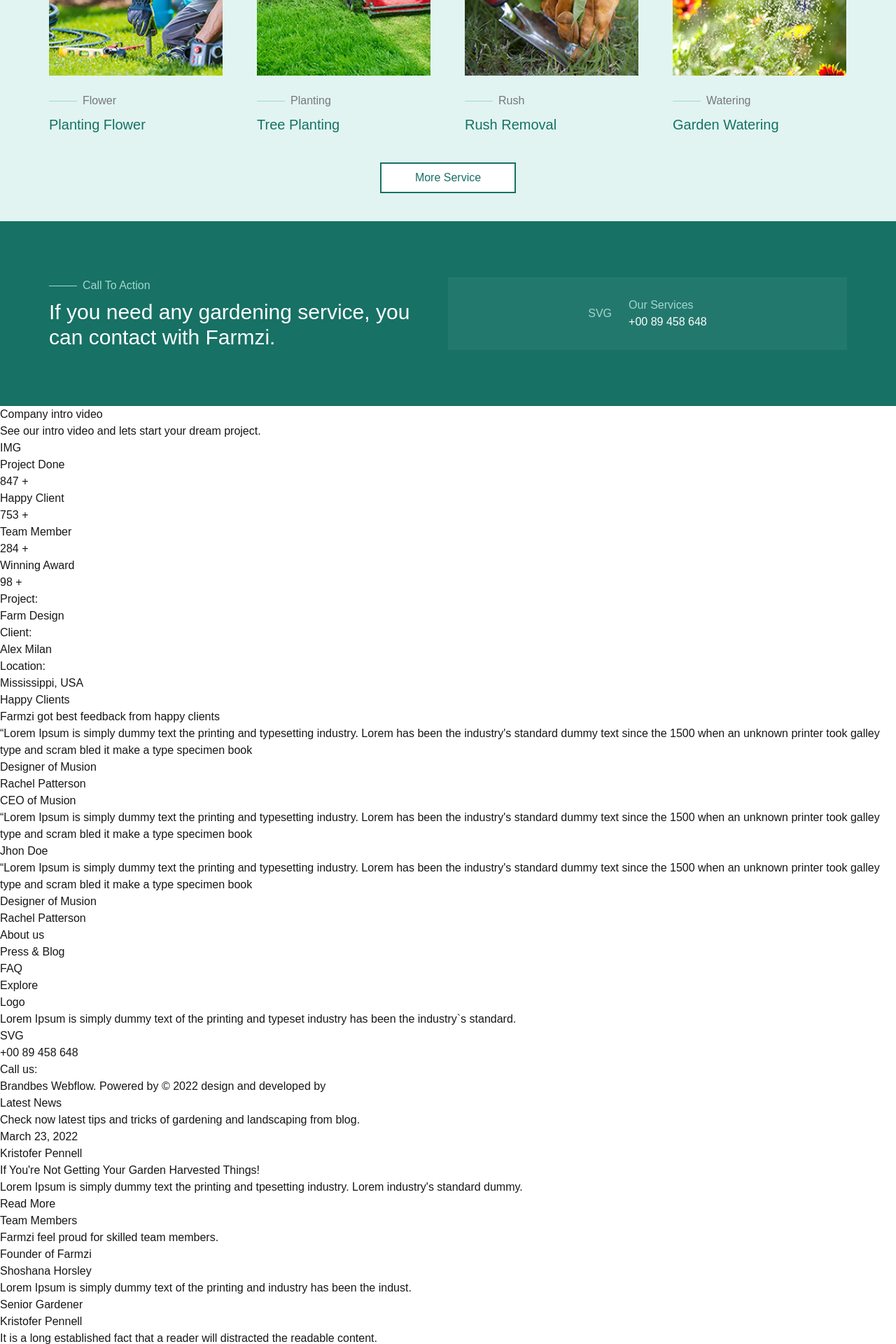
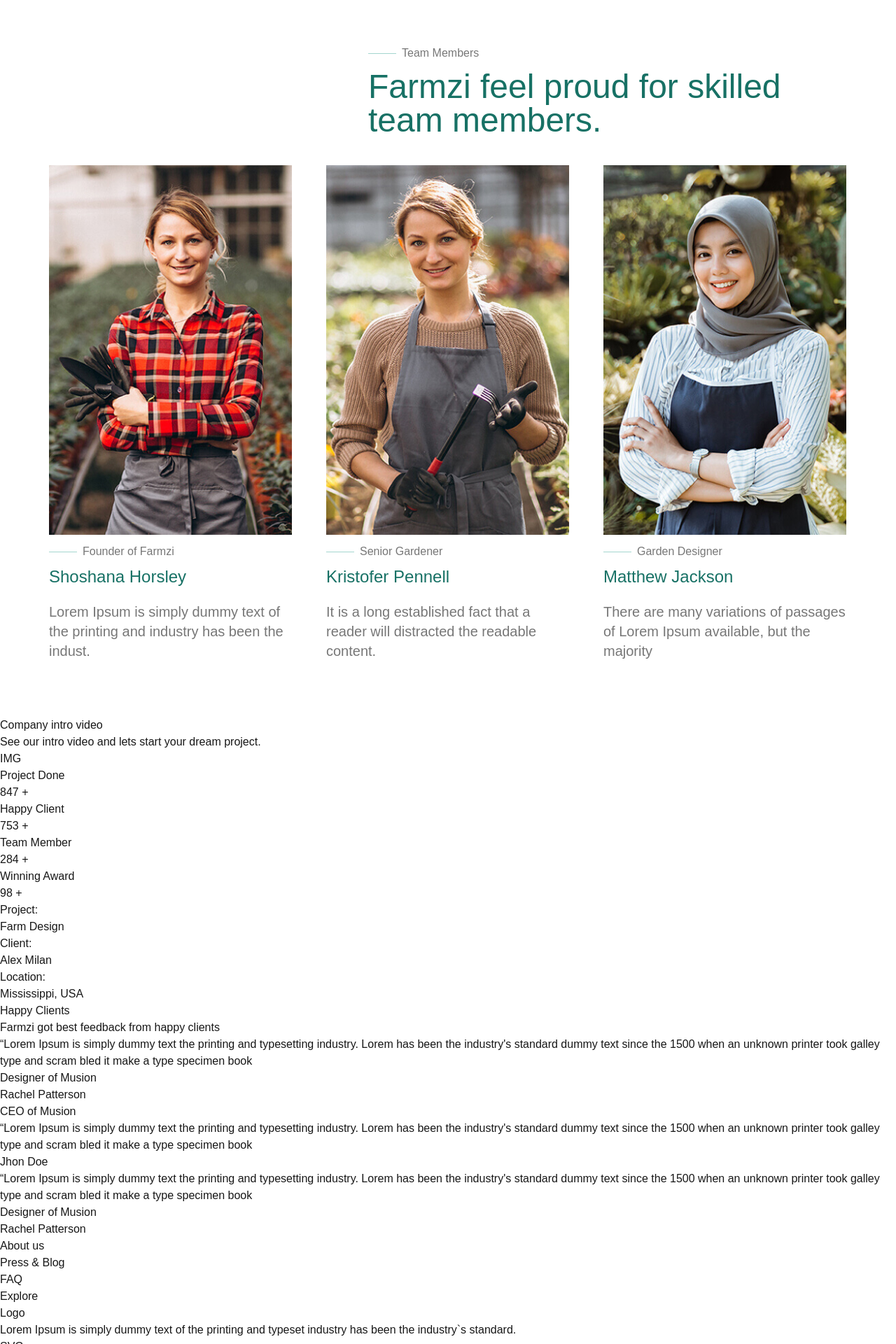
Before and after one commit to theCapnCoder/1_low_farmzi, a Next.js app: page / in a window 1280 px wide. Shown: the part 280-2200 px from the top of the page at 70% size. Built offline with nearby package versions, Linux system fonts and the light colour scheme.

Commit message:
feat: Team  markUp

```diff
--- a/src/app/_containers/team.tsx
+++ b/src/app/_containers/team.tsx
@@ -1,41 +1,63 @@
-export default function Team() {
+import Image from "next/image";
+import Girl1 from "../../../public/images/team/girl_1.jpg";
+import Girl2 from "../../../public/images/team/girl_2.jpg";
+import Girl3 from "../../../public/images/team/girl_3.jpg";
+import { Container } from "../_components/container";
+import { LineText } from "../_components/line-text";
+
 const cards = [
   {
-      img: "",
+    id: 1,
+    img: Girl1,
+    alt: "girl",
     subtitle: "Founder of Farmzi",
     title: "Shoshana Horsley",
     text: "Lorem Ipsum is simply dummy text of the printing and industry has been the indust.",
   },
   {
-      img: "",
+    id: 2,
+    img: Girl2,
+    alt: "girl",
     subtitle: "Senior Gardener",
     title: "Kristofer Pennell",
     text: "It is a long established fact that a reader will distracted the readable content.",
   },
   {
-      img: "",
+    id: 3,
+    img: Girl3,
+    alt: "girl",
     subtitle: "Garden Designer",
     title: "Matthew Jackson",
     text: "There are many variations of passages of Lorem Ipsum available, but the majority",
   },
 ];
+
+export default function Team() {
   return (
-    <section>
-      <div>
-        <div>Team Members</div>
-        <div>Farmzi feel proud for skilled team members.</div>
+    <section className="py-20">
+      <Container>
+        <div className="mb-10 pl-[40%]">
+          <LineText lineClassName="border-gray_light" className="mb-3">
+            <h4 className="text-gray_light">Team Members</h4>
+          </LineText>
+          <h3 className="text-5xl text-green_light">
+            Farmzi feel proud for skilled team members.
+          </h3>
         </div>
 
-      <div>
+        <div className="grid grid-cols-3 gap-12">
           {cards.map((card) => (
             <div key={card.title}>
-            <div>{card.img}</div>
-            <div>{card.subtitle}</div>
-            <div>{card.title}</div>
-            <div>{card.text}</div>
+              <Image src={card.img} alt={card.alt} className="mb-3" />
+              <LineText className="mb-2 border-gray_light">
+                <h5 className="text-gray_light">{card.subtitle}</h5>
+              </LineText>
+              <h3 className="mb-5 text-2xl text-green_light">{card.title}</h3>
+              <p className="text-xl text-gray_light">{card.text}</p>
             </div>
           ))}
         </div>
+      </Container>
     </section>
   );
 }
--- a/src/app/page.tsx
+++ b/src/app/page.tsx
@@ -17,15 +17,15 @@ export default function Home() {
       {/* <Header /> */}
       {/* <Main /> */}
       {/* <About /> */}
-      <Service />
+      {/* <Service /> */}
       <Call />
+      <Team />
       <Intro />
       <Info />
       <Awards />
       <Clients />
       <Footer />
       <News />
-      <Team />
     </div>
   );
 }
```
Lines whose indentation alone changed are shown as unchanged.
